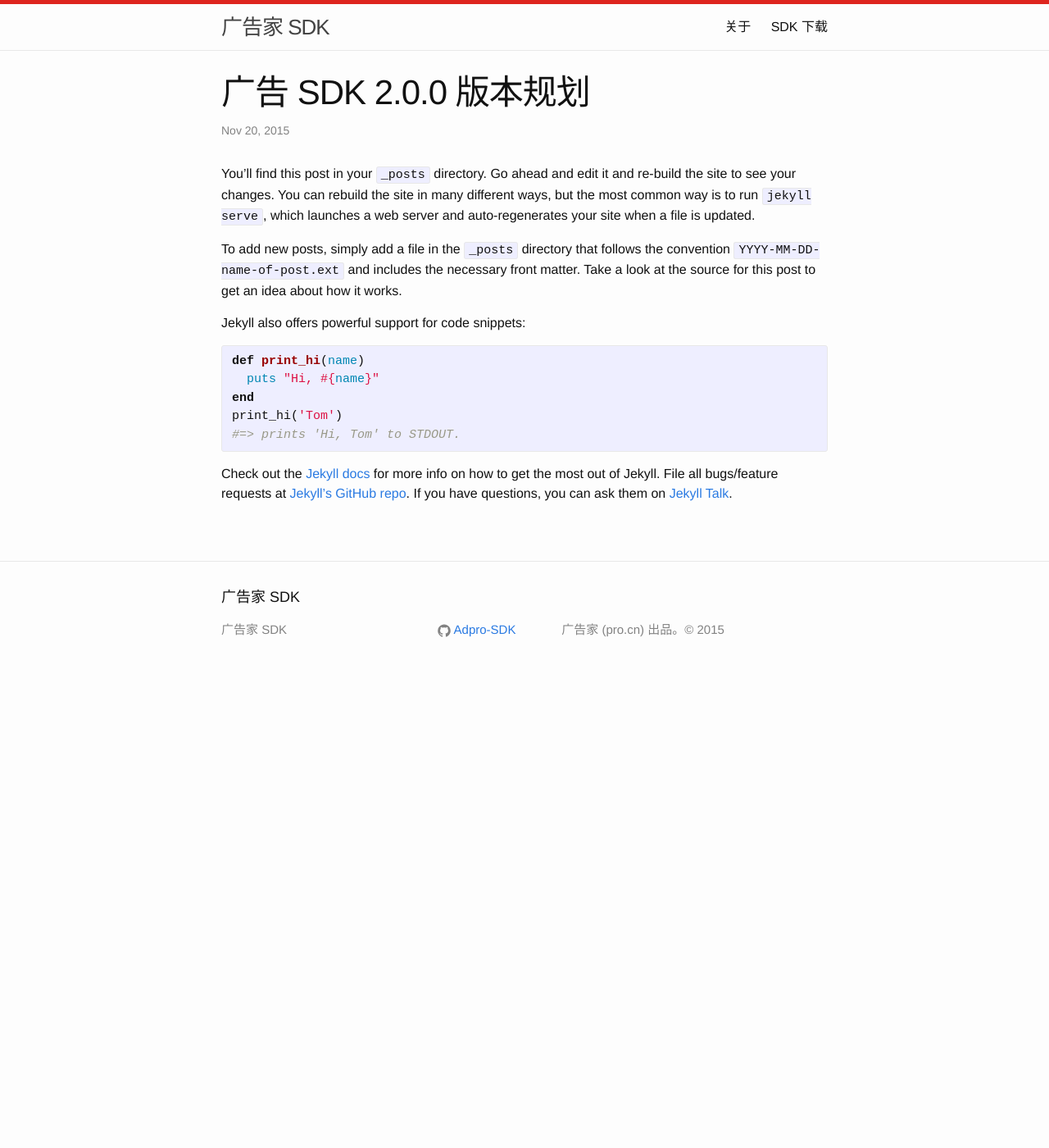
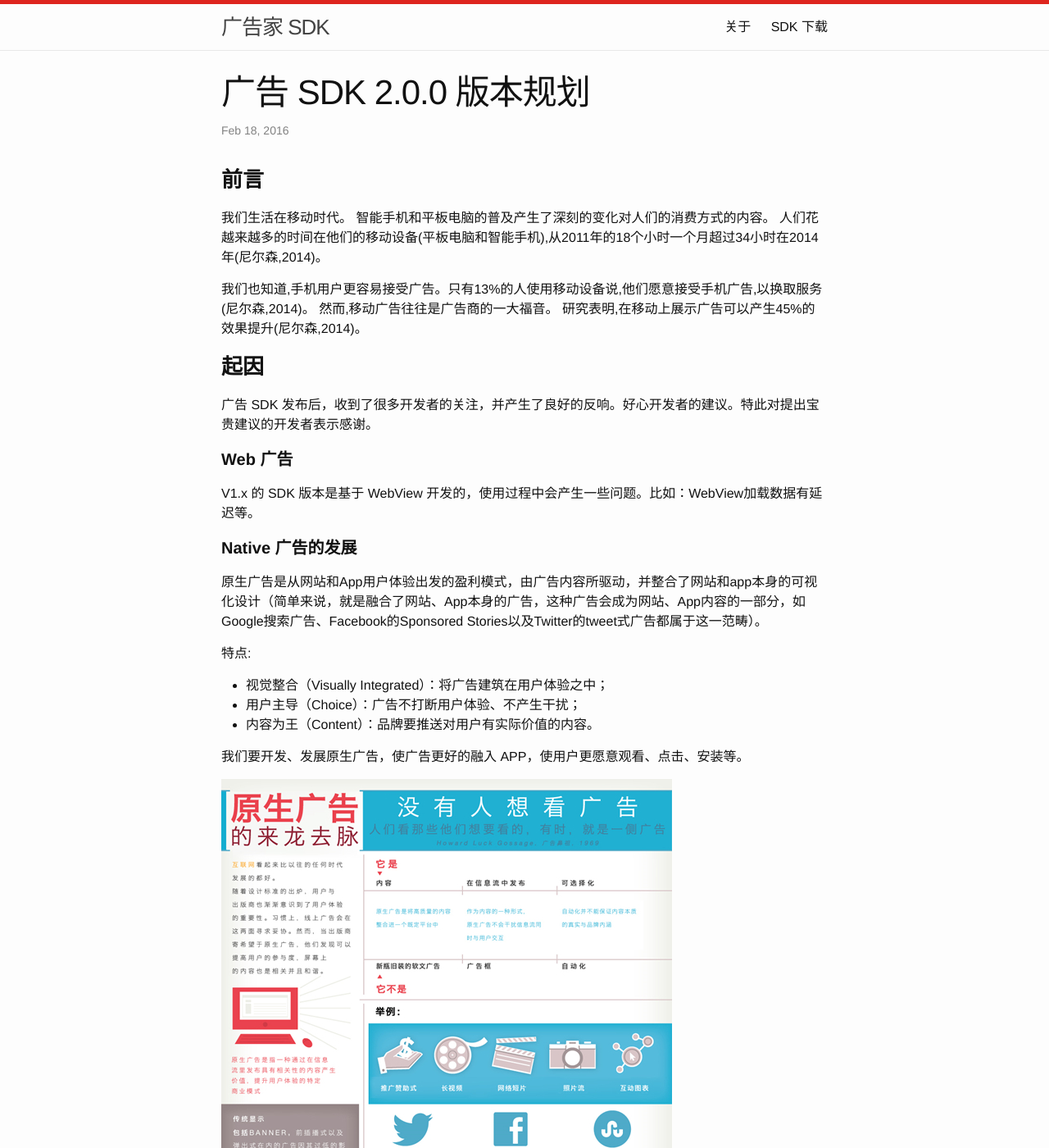
Before and after one commit to Adpro-SDK/adpro-sdk.github.io, a Jekyll site: the page built from _posts/2015-11-20-ad-sdk-2.0.0-road-map.markdown, in a window 1280 px wide and 1400 px high. Shown: the whole window at 82% size. Built offline with Jekyll 4.4.1, drawn with Linux system fonts in a browser that asks for light colours; comment, search, counter and statistics services are not loaded.

Commit message:
modify des

```diff
--- a/_posts/2015-11-20-ad-sdk-2.0.0-road-map.markdown
+++ b/_posts/2015-11-20-ad-sdk-2.0.0-road-map.markdown
@@ -1,26 +1,36 @@
 ---
 layout: post
 title:  "广告 SDK 2.0.0 版本规划"
-date:   2015-11-20 14:27:54 +0800
+date:   2016-02-18 14:27:54 +0800
 categories: SDK RoadMap
 comments: true
 ---
-You’ll find this post in your `_posts` directory. Go ahead and edit it and re-build the site to see your changes. You can rebuild the site in many different ways, but the most common way is to run `jekyll serve`, which launches a web server and auto-regenerates your site when a file is updated.
 
-To add new posts, simply add a file in the `_posts` directory that follows the convention `YYYY-MM-DD-name-of-post.ext` and includes the necessary front matter. Take a look at the source for this post to get an idea about how it works.
+### **前言**
 
-Jekyll also offers powerful support for code snippets:
+我们生活在移动时代。 智能手机和平板电脑的普及产生了深刻的变化对人们的消费方式的内容。 人们花越来越多的时间在他们的移动设备(平板电脑和智能手机),从2011年的18个小时一个月超过34小时在2014年(尼尔森,2014)。
 
-{% highlight ruby %}
-def print_hi(name)
-  puts "Hi, #{name}"
-end
-print_hi('Tom')
-#=> prints 'Hi, Tom' to STDOUT.
-{% endhighlight %}
+我们也知道,手机用户更容易接受广告。只有13%的人使用移动设备说,他们愿意接受手机广告,以换取服务(尼尔森,2014)。 然而,移动广告往往是广告商的一大福音。 研究表明,在移动上展示广告可以产生45%的效果提升(尼尔森,2014)。
 
-Check out the [Jekyll docs][jekyll-docs] for more info on how to get the most out of Jekyll. File all bugs/feature requests at [Jekyll’s GitHub repo][jekyll-gh]. If you have questions, you can ask them on [Jekyll Talk][jekyll-talk].
+### **起因**
 
-[jekyll-docs]: http://jekyllrb.com/docs/home
-[jekyll-gh]:   https://github.com/jekyll/jekyll
-[jekyll-talk]: https://talk.jekyllrb.com/
+  广告 SDK 发布后，收到了很多开发者的关注，并产生了良好的反响。好心开发者的建议。特此对提出宝贵建议的开发者表示感谢。
+
+#### **Web 广告**
+
+  V1.x 的 SDK 版本是基于 WebView 开发的，使用过程中会产生一些问题。比如：WebView加载数据有延迟等。
+
+#### **Native 广告的发展**
+
+  原生广告是从网站和App用户体验出发的盈利模式，由广告内容所驱动，并整合了网站和app本身的可视化设计（简单来说，就是融合了网站、App本身的广告，这种广告会成为网站、App内容的一部分，如Google搜索广告、Facebook的Sponsored Stories以及Twitter的tweet式广告都属于这一范畴）。
+
+  特点:
+
+  - 视觉整合（Visually Integrated）：将广告建筑在用户体验之中；
+  - 用户主导（Choice）：广告不打断用户体验、不产生干扰；
+  - 内容为王（Content）：品牌要推送对用户有实际价值的内容。
+
+
+  我们要开发、发展原生广告，使广告更好的融入 APP，使用户更愿意观看、点击、安装等。
+
+  ![Native Ad](https://github.com/Adpro-SDK/adpro-sdk.github.io/blob/master/images/native_ad.jpg?raw=true)
```
